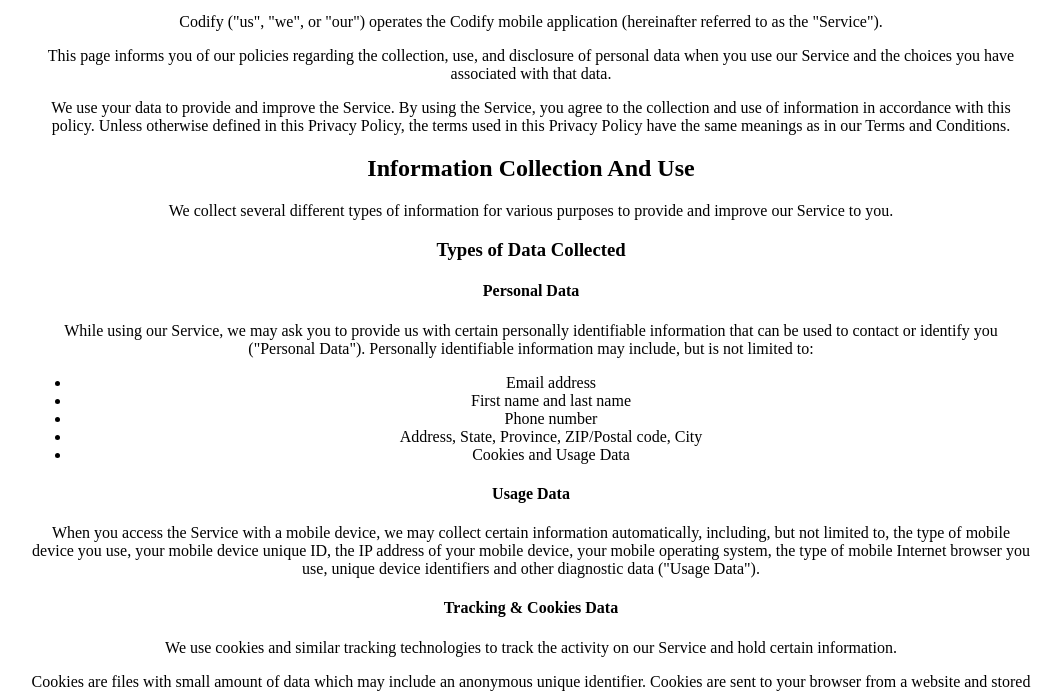
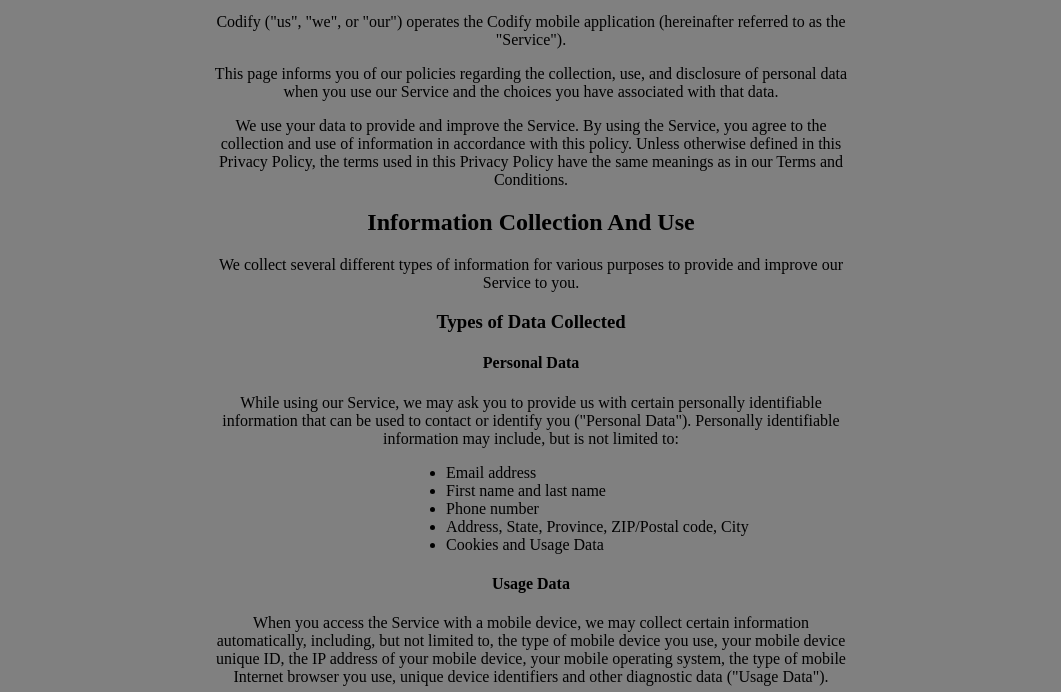
Before and after one commit to karvotch/karvotch.github.io, a plain HTML site: page index.html in a window 1280 px wide. Shown: the part 87-779 px from the top of the page, without its empty margins (181-1242 px from the left). Drawn offline with Linux system fonts and the light colour scheme.

Commit message:
Added a css file

```diff
--- a/style.css
+++ b/style.css
@@ -1,5 +1,11 @@
 body {
+    background-color: grey;
     text-align: center;
-    width: 1000px;
-    margin-left: 212px;
+    width: 650px;
+    margin-left: 387px;
 }
+ul {
+    text-align: left;
+    margin-left: 200px;
+/*     width: 100%; */
+}
```
